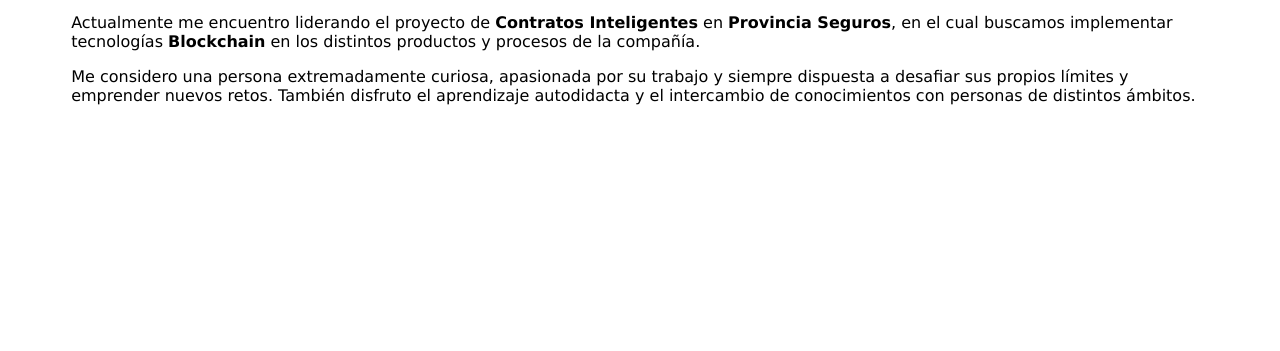
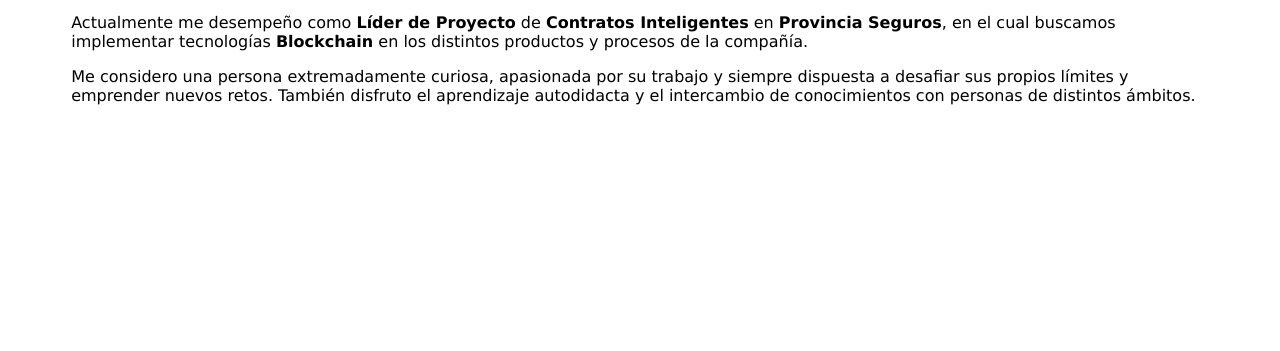
Before and after one commit to m0nt4ld0/cac-java, a plain HTML site: page index.html in a window 1280 px wide. Shown: the part 749-1100 px from the top of the page. Drawn offline with Linux system fonts and the light colour scheme.

Commit message:
Cambio en redaccion de elevator pitch

```diff
--- a/index.html
+++ b/index.html
@@ -27,7 +27,7 @@
                 <!-- Elevator Pitch -->
                 <p>Mi nombre es Mariela Montaldo y soy <b>Data Architecht</b> y <b>Scrum Master</b>. Me especializo en <b>Data Warehousing</b>, <b>Business Intelligence</b> y <b>Business Analytics</b>, aunque también tuve un breve paso por el desarrollo web con PHP.</p>
                 <p>A lo largo de estos últimos diez años, diseñé e implementé diversas arquitecturas de BI (fundamentalmente para compañías pertenecientes a la <b>industria de Seguros</b>) que se alinean con las necesidades del negocio y respetan las buenas prácticas del modelado, garantizando la fiabilidad, escalabilidad y durabilidad de las soluciones.</p>
-                <p>Actualmente me encuentro liderando el proyecto de <b>Contratos Inteligentes</b> en <b>Provincia Seguros</b>, en el cual buscamos implementar tecnologías <b>Blockchain</b> en los distintos productos y procesos de la compañía.</p>
+                <p>Actualmente me desempeño como <b>Líder de Proyecto</b> de <b>Contratos Inteligentes</b> en <b>Provincia Seguros</b>, en el cual buscamos implementar tecnologías <b>Blockchain</b> en los distintos productos y procesos de la compañía.</p>
                 <p>Me considero una persona extremadamente curiosa, apasionada por su trabajo y siempre dispuesta a desafiar sus propios límites y emprender nuevos retos. También disfruto el aprendizaje autodidacta y el intercambio de conocimientos con personas de distintos ámbitos.</p>
             </div>
         </section>
```
